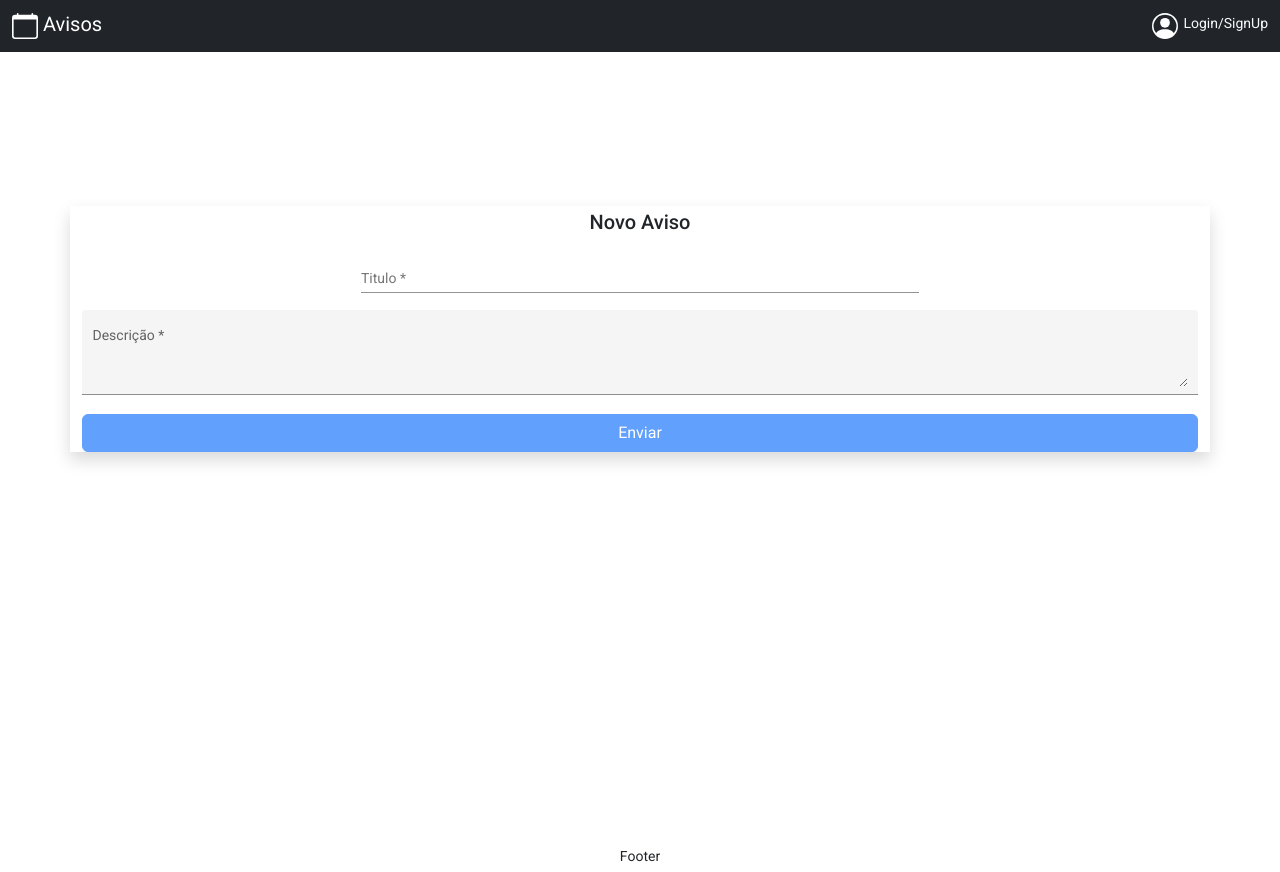
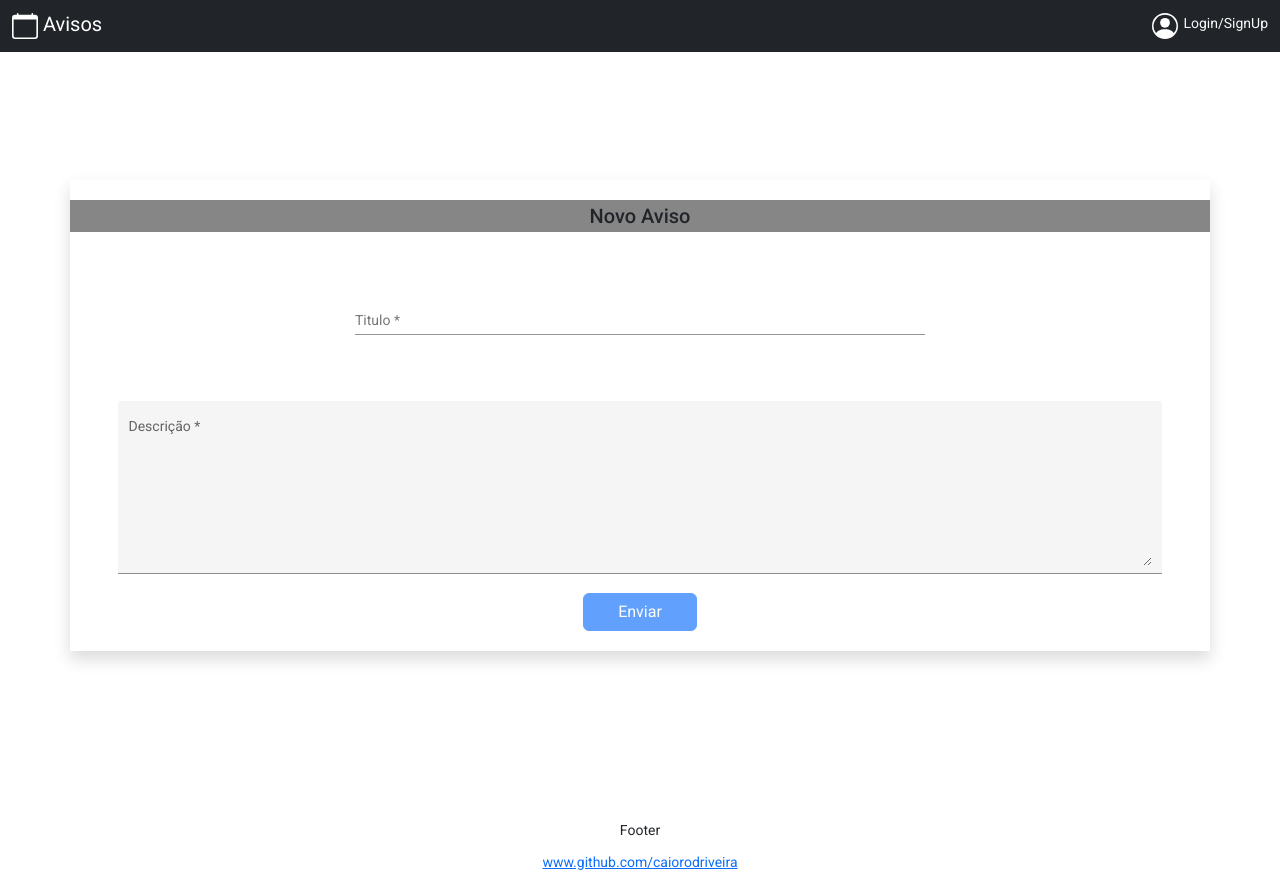
Before and after one commit to caiorodriveira/quadroAvisos, an Angular app in the folder crud-frontend-avisos/: page /new in a window 1280 px wide. Built offline with nearby package versions, Linux system fonts and the light colour scheme.

Commit message:
IMPROVEMENT - Funcao deletar criada e funcionando

```diff
--- a/crud-frontend-avisos/src/app/app.module.ts
+++ b/crud-frontend-avisos/src/app/app.module.ts
@@ -1,6 +1,7 @@
 import { HttpClientModule } from '@angular/common/http';
 import { NgModule } from '@angular/core';
 import { FormsModule, ReactiveFormsModule } from '@angular/forms';
+import { MatIconModule } from '@angular/material/icon';
 import { MatInputModule } from '@angular/material/input';
 import { MatSnackBarModule } from '@angular/material/snack-bar';
 import { BrowserModule } from '@angular/platform-browser';
@@ -8,10 +9,10 @@ import { BrowserAnimationsModule } from '@angular/platform-browser/animations';
 
 import { AppRoutingModule } from './app-routing.module';
 import { AppComponent } from './app.component';
+import { EditComponent } from './components/edit/edit.component';
 import { HomeComponent } from './components/home/home.component';
 import { NewComponent } from './components/new/new.component';
 import { SharedModule } from './shared/shared.module';
-import { EditComponent } from './components/edit/edit.component';
 
 
 @NgModule({
@@ -31,6 +32,7 @@ import { EditComponent } from './components/edit/edit.component';
     MatInputModule,
     BrowserAnimationsModule,
     MatSnackBarModule,
+    MatIconModule,
   ],
   providers: [],
   bootstrap: [AppComponent]
--- a/crud-frontend-avisos/src/app/components/edit/edit.component.html
+++ b/crud-frontend-avisos/src/app/components/edit/edit.component.html
@@ -1 +1 @@
-<h1> Editar Aviso</h1>
+<h1 class="text-center mt-5">Editar Aviso</h1>
--- a/crud-frontend-avisos/src/app/components/home/home.component.html
+++ b/crud-frontend-avisos/src/app/components/home/home.component.html
@@ -3,14 +3,16 @@
 <div class="container shadow">
 
   <div class="title-container">
-    <h3>QUADRO DE AVISOS</h3>
+    <h1><strong>QUADRO DE AVISOS</strong></h1>
   </div>
 
   <div class="content-container row">
 
       <div class="aviso col-md-2 shadow" *ngFor="let aviso of avisos" data-bs-toggle="modal" attr.data-bs-target="#modal{{aviso.id}}">
-        <span class="text-center"><strong> {{aviso.titulo}} </strong></span>
-        <span><strong>Data: </strong> {{aviso.data}}</span>
+
+          <span class="text-center"><strong> {{aviso.titulo}} </strong></span>
+          <span><strong>Data: </strong> {{aviso.data}}</span>
+
       </div>
 
   </div>
@@ -32,6 +34,13 @@
             </svg>
             Editar
           </button>
+          <button class="btn btn-danger text-center mx-1" data-bs-dismiss="modal" (click)="onDeleteAviso(aviso.id)" href="#">
+            <svg xmlns="http://www.w3.org/2000/svg" width="15" height="15" fill="currentColor" class="bi bi-trash" viewBox="0 0 16 16">
+              <path d="M5.5 5.5A.5.5 0 0 1 6 6v6a.5.5 0 0 1-1 0V6a.5.5 0 0 1 .5-.5zm2.5 0a.5.5 0 0 1 .5.5v6a.5.5 0 0 1-1 0V6a.5.5 0 0 1 .5-.5zm3 .5a.5.5 0 0 0-1 0v6a.5.5 0 0 0 1 0V6z"/>
+              <path fill-rule="evenodd" d="M14.5 3a1 1 0 0 1-1 1H13v9a2 2 0 0 1-2 2H5a2 2 0 0 1-2-2V4h-.5a1 1 0 0 1-1-1V2a1 1 0 0 1 1-1H6a1 1 0 0 1 1-1h2a1 1 0 0 1 1 1h3.5a1 1 0 0 1 1 1v1zM4.118 4 4 4.059V13a1 1 0 0 0 1 1h6a1 1 0 0 0 1-1V4.059L11.882 4H4.118zM2.5 3V2h11v1h-11z"/>
+            </svg>
+            Deletar
+          </button>
         </div>
       </div>
     </div>
--- a/crud-frontend-avisos/src/app/components/home/home.component.scss
+++ b/crud-frontend-avisos/src/app/components/home/home.component.scss
@@ -52,6 +52,18 @@
   word-break: break-word;
   overflow-y: auto;
 }
+
+.aviso-header{
+  display: flex;
+  justify-content: flex-end;
+}
+
+.btn-close{
+  width: 10px;
+  height: 10px;
+}
+
+
 
 @media only screen and (max-width: 1399px) {
   .aviso {
--- a/crud-frontend-avisos/src/app/components/home/home.component.ts
+++ b/crud-frontend-avisos/src/app/components/home/home.component.ts
@@ -1,7 +1,9 @@
+import { Location } from '@angular/common';
 import { Aviso } from './../../models/IAvisos';
 import { AvisosService } from './../../services/avisos.service';
 import { Component, OnInit } from '@angular/core';
-import { Observable } from 'rxjs';
+import { Router } from '@angular/router';
+import { MatSnackBar } from '@angular/material/snack-bar';
 
 @Component({
   selector: 'app-home',
@@ -12,10 +14,15 @@ export class HomeComponent implements OnInit {
 
   avisos: Aviso[] = [];
   avisosnotload: any;
+  message: string = '';
 
-  constructor(private avisosService: AvisosService) {
+  constructor(
+    private avisosService: AvisosService,
+    private _snackBar: MatSnackBar,
+    private route: Router,
+    private location: Location,
 
-  }
+    ) {}
 
   ngOnInit(): void {
     this.onGetAllAvisos();
@@ -32,5 +39,35 @@ export class HomeComponent implements OnInit {
     )
   }
 
+  onDeleteAviso (idAviso: number) : void {
+    this.avisosService.deleteAvisoById(idAviso).subscribe(
+      () => {
+        this.message = "Aviso Deletado";
+        this.onSuccess();
+      },
+      (error) => {
+        console.log(error);
+        this.message = "Erro ao deletar aviso";
+        this.onError()
+
+      }
+    )
+  }
+
+  redirectList(){
+    location.reload();
+  }
+  onSuccess()
+  {
+    this._snackBar.open(this.message, '', {duration: 3000});
+    this.redirectList();
+  }
+
+  private onError()
+  {
+    this._snackBar.open(this.message, '', {duration: 3000});
+  }
+
+
 
 }
--- a/crud-frontend-avisos/src/app/components/new/new.component.html
+++ b/crud-frontend-avisos/src/app/components/new/new.component.html
@@ -1,7 +1,9 @@
 <div class="container shadow">
   <div class="content-container">
 
-    <h2 class="text-center">Novo Aviso</h2>
+    <div class="titulo w-100">
+      <h2 class="text-center">Novo Aviso</h2>
+    </div>
 
     <form [formGroup]="formAvisos" class="form">
 
@@ -9,14 +11,14 @@
 
 
 
-      <mat-form-field class="w-50 align-self-center">
+      <mat-form-field class="w-50 align-self-center my-5 border-1">
         <mat-label>Titulo</mat-label>
         <input type="email" matInput formControlName="titulo">
       </mat-form-field>
 
-      <mat-form-field class="example-full-width" appearance="fill">
+      <mat-form-field class="mx-5" appearance="fill">
         <mat-label>Descrição</mat-label>
-        <textarea matInput placeholder="Conteúdo do aviso..." formControlName="descricao" class="mt-3"> [Aviso Vazio] </textarea>
+        <textarea matInput placeholder="Conteúdo do aviso..." formControlName="descricao" class="mt-3 descricao"> [Aviso Vazio] </textarea>
       </mat-form-field>
 
 
--- a/crud-frontend-avisos/src/app/components/new/new.component.scss
+++ b/crud-frontend-avisos/src/app/components/new/new.component.scss
@@ -1,7 +1,20 @@
 .container{
-  margin-top:12%;
+  margin-top:10%;
+  padding: 20px 0px;
+
+}
+.titulo{
+  background-color: #868686;
 }
 .form{
   display: flex;
   flex-direction: column;
 }
+.descricao{
+  min-height: 120px;
+}
+
+.btn{
+  width: 10%;
+  align-self: center;
+}
--- a/crud-frontend-avisos/src/app/components/new/new.component.ts
+++ b/crud-frontend-avisos/src/app/components/new/new.component.ts
@@ -1,7 +1,7 @@
+import { Router } from '@angular/router';
 import { AvisosService } from './../../services/avisos.service';
 import { Component, OnInit } from '@angular/core';
 import { FormGroup, FormBuilder, Validators } from '@angular/forms';
-import { Location } from '@angular/common';
 import { MatSnackBar } from '@angular/material/snack-bar';
 
 
@@ -19,7 +19,7 @@ export class NewComponent implements OnInit {
     private fb: FormBuilder,
     private avisosService: AvisosService,
     private _snackBar: MatSnackBar,
-    private location: Location,
+    private route: Router,
   ) {
 
     this.formAvisos = this.fb.group({
@@ -32,11 +32,9 @@ export class NewComponent implements OnInit {
   }
 
   ngOnInit(): void {
-    if(this.formAvisos.value.descricao == ''){
-      this.formAvisos.value.descricao == null;
-    }
-    console.log(this.formAvisos.value.descricao)
+
   }
+
 
   onSubmit(): void {
 
@@ -52,15 +50,14 @@ export class NewComponent implements OnInit {
     )
   }
 
-  onBack()
-  {
-    this.location.back()
+  redirectList(){
+    this.route.navigate(['']);
   }
 
   onSuccess()
   {
     this._snackBar.open(this.message, '', {duration: 3000});
-    this.onBack();
+    this.redirectList();
   }
 
   private onError()
--- a/crud-frontend-avisos/src/app/services/avisos.service.ts
+++ b/crud-frontend-avisos/src/app/services/avisos.service.ts
@@ -17,11 +17,11 @@ export class AvisosService {
   }
 
   public saveAvisos(aviso: Aviso[]): Observable<any> {
-    return this.httpClient.post(this.API_SERVER, aviso)
+    return this.httpClient.post<any>(this.API_SERVER, aviso)
   }
 
-  // public editAvisos(aviso: Aviso[]): Observable<any> {
-  //   return this.httpClient.put(this.API_SERVER, aviso)
-  // }
+  public deleteAvisoById(idAviso: number): Observable<any>{
+    return this.httpClient.delete<any>(this.API_SERVER + 'delete/' + idAviso)
+  }
 
 }
--- a/crud-frontend-avisos/src/app/shared/footer/footer.component.html
+++ b/crud-frontend-avisos/src/app/shared/footer/footer.component.html
@@ -1 +1,2 @@
 <p> Footer </p>
+<p><a href="www.github.com/caiorodriveira"> www.github.com/caiorodriveira </a></p>
```
